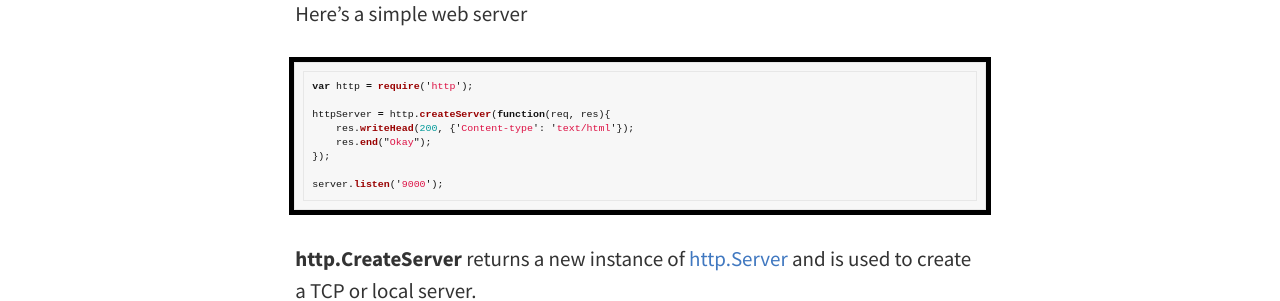
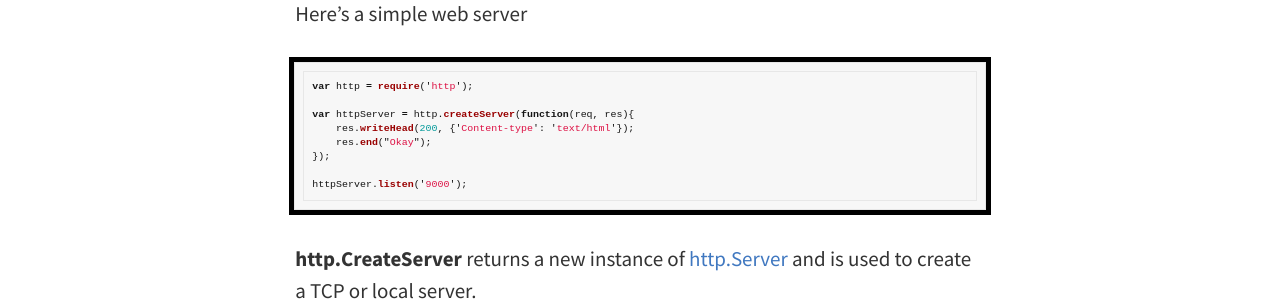
Before and after one commit to xDinomode/Dinosaurscode, a Jekyll site: the page built from _posts/2016-06-26-nodejs-express-tutorial.md, in a window 1280 px wide and 900 px high. Shown: the part 412-713 px from the top of the window. Built offline with Jekyll 4.4.1, drawn with Linux system fonts in a browser that asks for light colours; some web fonts are replaced.

Commit message:
Fixed a bug in the code example

````diff
--- a/_posts/2016-06-26-nodejs-express-tutorial.md
+++ b/_posts/2016-06-26-nodejs-express-tutorial.md
@@ -14,12 +14,12 @@ Here's a simple web server
 ```javascript
 var http = require('http');
 
-httpServer = http.createServer(function(req, res){
+var httpServer = http.createServer(function(req, res){
     res.writeHead(200, {'Content-type': 'text/html'});
     res.end("Okay");
 });
 
-server.listen('9000');
+httpServer.listen('9000');
 ```
 
 **http.CreateServer** returns a new instance of [http.Server](https://nodejs.org/dist/latest-v4.x/docs/api/http.html#http_class_http_server) and is used to create a TCP or local server.
````
